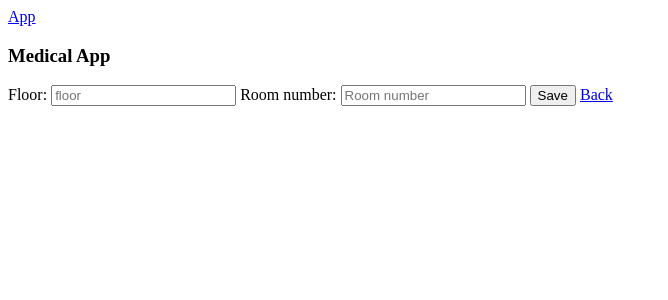
After one commit to homell100/MedApp-, a Flask app: page /add_room in a window 1280 px wide. The commit adds this page. Shown: the top 300 px of the page, without its empty margins (0-668 px from the left). Run offline with Flask 2, Linux system fonts and the light colour scheme; some libraries are stand-ins or nearby versions.

Commit message:
Adding room insertion option

```diff
--- a/decorators.py
+++ b/decorators.py
@@ -11,5 +11,5 @@ def adding_hypens_to_args(func):
 				arg = 'NULL'
 			print(arg, type(arg))
 			args_.append(arg)
-		func(*args_)
+		return func(*args_)
 	return wrapper_adding_hypens_to_args
--- a/routing/insert.py
+++ b/routing/insert.py
@@ -9,7 +9,6 @@ insert_page = Blueprint('insert_page', __name__,
 #---------------------
 #INSERT
 #---------------------
-
 #-------
 #Staff
 #-------
@@ -23,7 +22,6 @@ def insert_staff():
 	surname = request.form["surname"]
 	position = request.form["position"]
 	cf.insert_staff(name, surname, position)
-	# De cualquier modo, y si todo fue bien, redireccionar
 	return redirect("/home")
 
 
@@ -41,6 +39,19 @@ def insert_patient():
 	entry_date = request.form["entry_date"]
 	exit_date = request.form["exit_date"]
 	id_bed = request.form["id_bed"]
-
 	cf.insert_patient(name, surname, entry_date, exit_date, id_bed)
 	return redirect("/home")
+
+#-------
+#Room
+#-------
+@insert_page.route("/add_room")
+def form_add_room():
+	return render_template("add_room.html")
+
+@insert_page.route("/insert_room", methods=["GET", "POST"])
+def insert_room():
+	floor = request.form["floor"]
+	room_number = request.form["room_number"]
+	cf.insert_room(floor, room_number)
+	return redirect("/home")
--- /dev/null
+++ b/templates/add_room.html
@@ -0,0 +1,20 @@
+{% extends "master.html" %}
+{% block title %} App {% endblock %}
+{% block content %}
+
+<section class="section">
+    <div class="columns">
+        <div class="column">
+            <h3 class="is-size-3">Medical App</h3>
+            <form action="{{url_for('insert_page.insert_room')}}" method="post">
+                <label for="name">Floor:</label>
+                <input required type="text" class="input" placeholder="floor" name="floor" id="floor">
+                <label for="surname">Room number:</label>
+                <input required type="text" class="input" placeholder="Room number" name="room_number" id="room_number">
+                <button type="submit" class="button is-success mt-2">Save</button>
+                <a href="{{url_for('index')}}" class="button is-primary mt-2">Back</a>
+            </form>
+        </div>
+    </div>
+</section>
+{% endblock %}
--- a/templates/home.html
+++ b/templates/home.html
@@ -10,6 +10,7 @@
             <ul>
                 <li><a href="{{url_for('insert_page.form_add_staff')}}">Add staff</a></li>
                 <li><a href="{{url_for('insert_page.form_add_patient')}}">Add patient</a></li>
+                <li><a href="{{url_for('insert_page.form_add_room')}}">Add room</a></li>
             </ul>
         </div>
     </div>
```
Also changed, not shown: crud_functions.py (line endings or trailing spaces).
